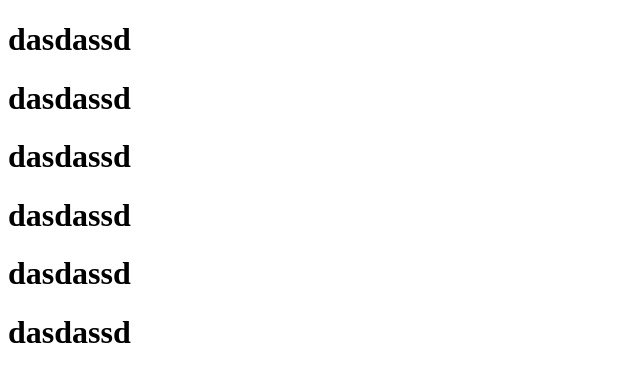
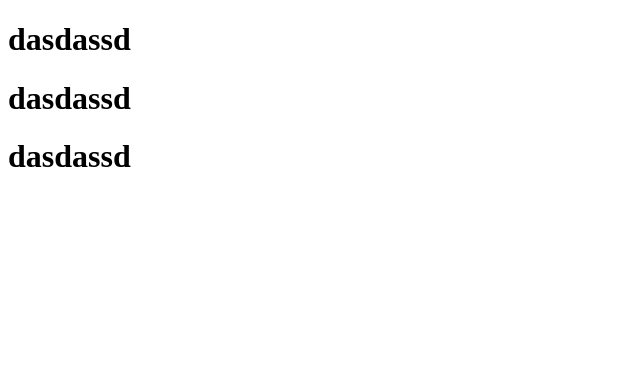
Before and after one commit to ostad33/myprj, a plain HTML site: page welcome.html in a window 1280 px wide. Shown: the whole page, without its empty margins (0-640 px from the left). Drawn offline with Linux system fonts and the light colour scheme.

```diff
--- a/welcome.html
+++ b/welcome.html
@@ -15,11 +15,7 @@
 
     <h1>dasdassd</h1>
 
-    <h1>dasdassd</h1>
 
-    <h1>dasdassd</h1>
-
-    <h1>dasdassd</h1>
 
 </body>
 
```
Also changed, not shown: 1 other file.
